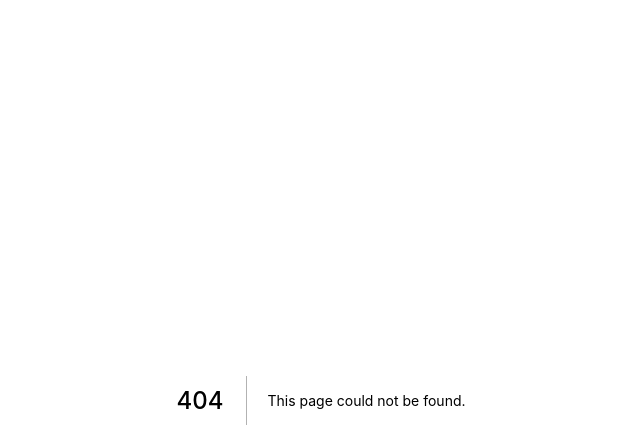
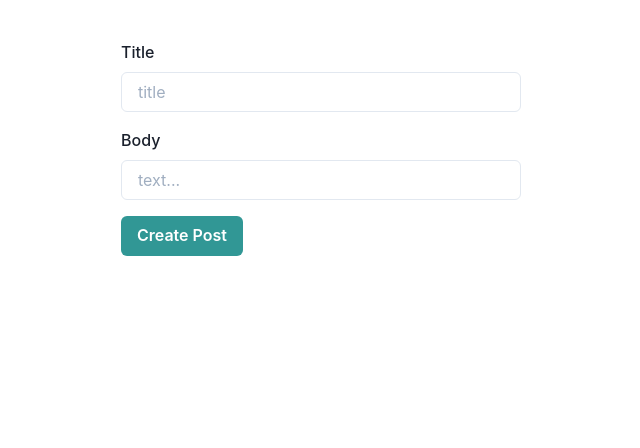
Before and after one commit to ayushi0809/lireddit, a Next.js app: page /create-post in a window 1280 px wide. Before the commit this address had no page. Shown: the top 448 px of the page, without its empty margins (319-959 px from the left). Built offline with nearby package versions, Linux system fonts and the light colour scheme.

Commit message:
create-post

```diff
--- a/codegen.yml
+++ b/codegen.yml
@@ -1,5 +1,5 @@
 overwrite: true
-schema: "https://gentle-newt-45.loca.lt/graphql"
+schema: "https://plastic-puma-58.loca.lt/graphql"
 documents: "src/graphql/**/*.graphql"
 generates:
   src/generated/graphql.tsx:
--- a/src/components/InputField.tsx
+++ b/src/components/InputField.tsx
@@ -1,4 +1,4 @@
-import { FormControl, FormLabel, Input, FormErrorMessage } from '@chakra-ui/react';
+import { FormControl, FormLabel, Input, FormErrorMessage, Textarea } from '@chakra-ui/react';
 import { useField } from 'formik';
 import React, { InputHTMLAttributes } from 'react';
 
@@ -6,20 +6,26 @@ import React, { InputHTMLAttributes } from 'react';
 type InputFieldProps = InputHTMLAttributes<HTMLInputElement> & {
     name : string;
     label : string;
+    textarea?:boolean
 
     ///**? is used to make any type optional */}
 }
 {/** type InputFieldProps will work as basic function which take props as argument */}
 
 
-export const InputField: React.FC<InputFieldProps> = ({label, size:_, ...props})=>{
+export const InputField: React.FC<InputFieldProps> = ({label, textarea, size:_, ...props})=>{
+    let InputorTextarea
+    if (textarea){
+        InputorTextarea= Textarea
+    }
+    InputorTextarea=Input
     const [field , {error}] = useField(props);
 {/** useField is a part of formik   useField is a custom React hook that will automagically help you hook up inputs to Formik.*/}
     return(
         <FormControl isInvalid={!!error}>
 {/** !! is to typecast string to boolean error is string and invalid only accept boolean  it will return false if error is '' and true if there is some error "error message"*/}
     <FormLabel htmlFor={field.name}>{label}</FormLabel>
-                <Input {...field} {...props} id={field.name} />{/**field.name is generic to all the id */}
+                <InputorTextarea {...field} {...props} id={field.name} />{/**field.name is generic to all the id */}
                 {error ? <FormErrorMessage>{error}</FormErrorMessage> : null}
               </FormControl>
     );
--- /dev/null
+++ b/src/pages/create-post.tsx
@@ -0,0 +1,44 @@
+import React from 'react';
+import {Form, Formik,} from 'formik';
+import { Wrapper } from '../components/Wrapper';
+import { InputField } from '../components/InputField';
+import { Box, Button, Flex, Link } from '@chakra-ui/react';
+import { toErrorMap } from '../utils/toErrorMap';
+import NextLink from "next/link";
+import login from "./login";
+
+
+
+ const CreatePost: React.FC<{}> = ({}) => {
+    return(
+        <Wrapper variant = "small">
+            <Formik initialValues = {{title: '' , text: ''}}
+            onSubmit={async (values) => {
+                 console.log(values)
+
+            }}
+            >
+
+                {({ isSubmitting }) => (
+                <Form>
+                  <InputField name="title"
+                    placeholder="title"
+                    label="Title">
+                  </InputField>
+                  <Box mt={4}>
+                    <InputField
+                      textarea
+                      name="text"
+                      placeholder="text..."
+                      label="Body">
+                    </InputField>
+                  </Box>
+                  <Button mt={4} type="submit" isLoading={isSubmitting} colorScheme="teal"> Create Post </Button>
+                </Form>
+
+              )}
+                  </Formik>
+                    </Wrapper>
+    );
+}
+export default CreatePost;
--- a/url_new.tsx
+++ b/url_new.tsx
@@ -1,4 +1,4 @@
 const ngrok_ext = "210f8b1585d8"
 const is_google_colab = true
-export const deploy = is_google_colab ? "https://gentle-newt-45.loca.lt" : "http://localhost:4000"
+export const deploy = is_google_colab ? "https://plastic-puma-58.loca.lt" : "http://localhost:4000"
 console.log(deploy);
```
